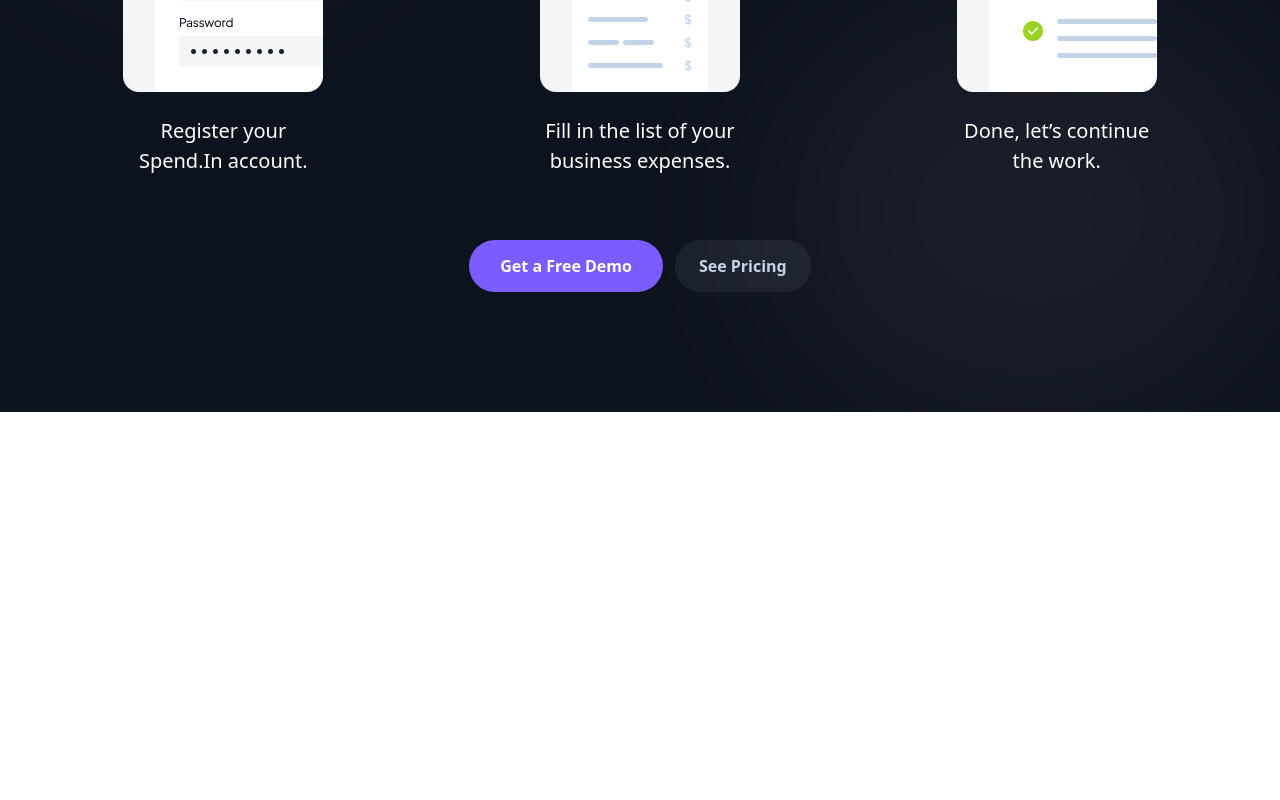
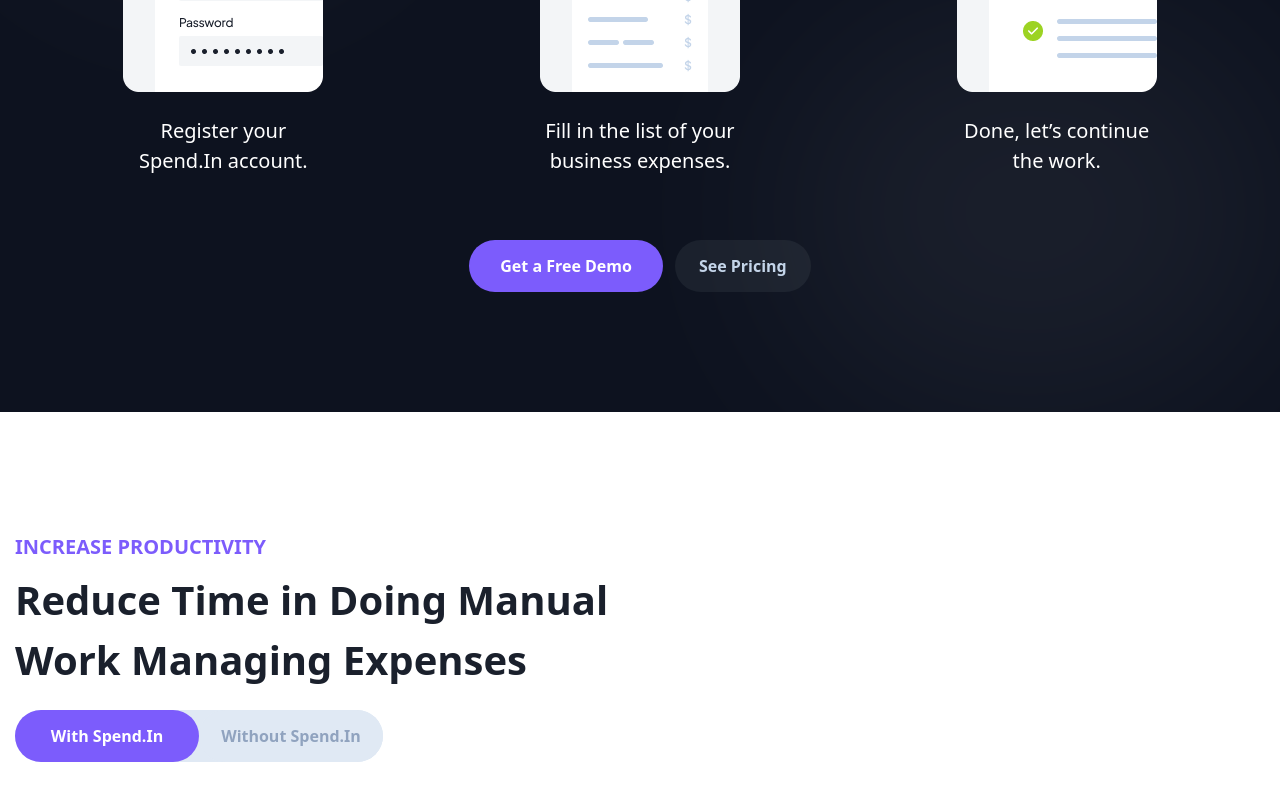
Before and after one commit to brysah/SpendIn, a React (Vite) app in the folder landingpage/: page / in a window 1280 px wide. Shown: the part 2677-3477 px from the top of the page. Before the commit the page ends 3089 px from the top, so only its background shows below. Built offline with nearby package versions, Linux system fonts and the light colour scheme.

Commit message:
feat: add toggleButton

```diff
--- a/landingpage/src/App.jsx
+++ b/landingpage/src/App.jsx
@@ -8,8 +8,12 @@ import { WorkItem } from './components/WorkItem'
 import workitem1 from './assets/workitem-1.png'
 import workitem2 from './assets/workitem-2.png'
 import workitem3 from './assets/workitem-3.png'
+import { useState } from 'react'
+import { ToggleButton } from './components/ToggleButton'
 
 function App() {
+  const [hasSpend, setHasSpend] = useState(true);
+
   return (
     <>
       <header className='bg-transparent fixed top-0 left-0 w-full'>
@@ -104,6 +108,22 @@ function App() {
           <button className='bg-secondary-500 py-[14px] px-[24px] rounded-[30px] text-secondary-200 font-semibold text-[16px] hover:bg-secondary-400' >See Pricing</button>
         </div>
       </section>
+      <section className="bg-primary py-[120px] max-w-screen-xl w-full mx-auto px-[15px]">
+        <div className="max-w-[700px] w-full">
+          <h4 className='text-primary-500 text-[20px] font-semibold mb-2'>INCREASE PRODUCTIVITY</h4>
+          <h3 className='text-secondary-500 font-bold text-[40px] mb-5'>Reduce Time in Doing Manual Work Managing Expenses</h3>
+        </div>
+        <div className="flex rounded-[30px] bg-secondary-100 max-w-[368px] w-full">
+          <ToggleButton
+            hasSpend={hasSpend}
+            text='With Spend.In'
+            onClick={() => setHasSpend(!hasSpend)} />
+          <ToggleButton
+            hasSpend={!hasSpend}
+            text='Without Spend.In'
+            onClick={() => setHasSpend(!hasSpend)} />
+        </div>
+      </section>
     </>
   )
 }
--- /dev/null
+++ b/landingpage/src/components/ToggleButton/index.jsx
@@ -0,0 +1,10 @@
+export function ToggleButton({hasSpend,text,...rest}){
+     return(
+        <button
+        data-hasspend = {hasSpend}
+        className='transition-all w-full py-[14px] rounded-[30px] font-semibold text-[16px] bg-secondary-100 text-secondary-300 hover:text-secondary-400
+        data-[hasspend=true]:bg-primary-500
+        data-[hasspend=true]:text-primary
+        data-[hasspend=true]:hover:bg-primary-400' {...rest}>{text}</button>
+    )
+}
```
Lines whose indentation alone changed are shown as unchanged.
